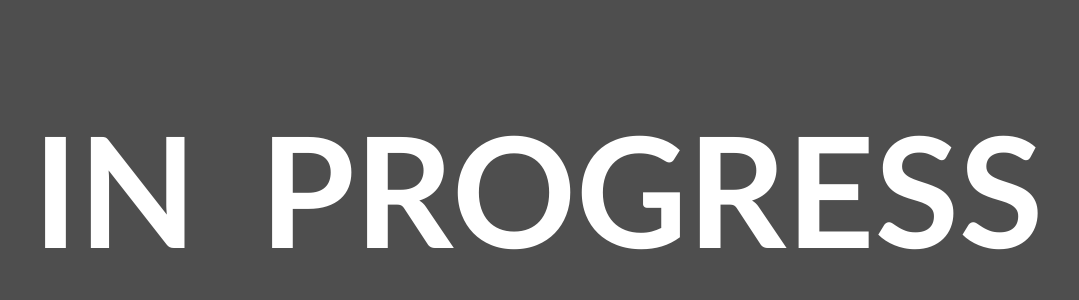
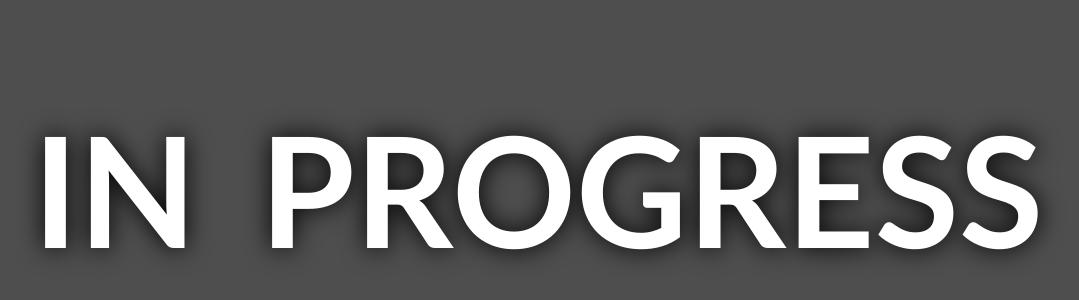
Before and after one commit to MBodra/MBodra-s-Portfolio, a website: page index.html in a window 1280 px wide. Shown: the part 212-512 px from the top of the page, without its empty margins (102-1181 px from the left). Drawn offline with Linux system fonts and the light colour scheme.

Commit message:
text shadow

```diff
--- a/style.css
+++ b/style.css
@@ -13,4 +13,5 @@ h1 {
   color: white;
   font-size: 12vw;
   word-spacing: 2vw;
+  text-shadow: 0 0 2vw rgb(0, 0, 0);
 }
```
